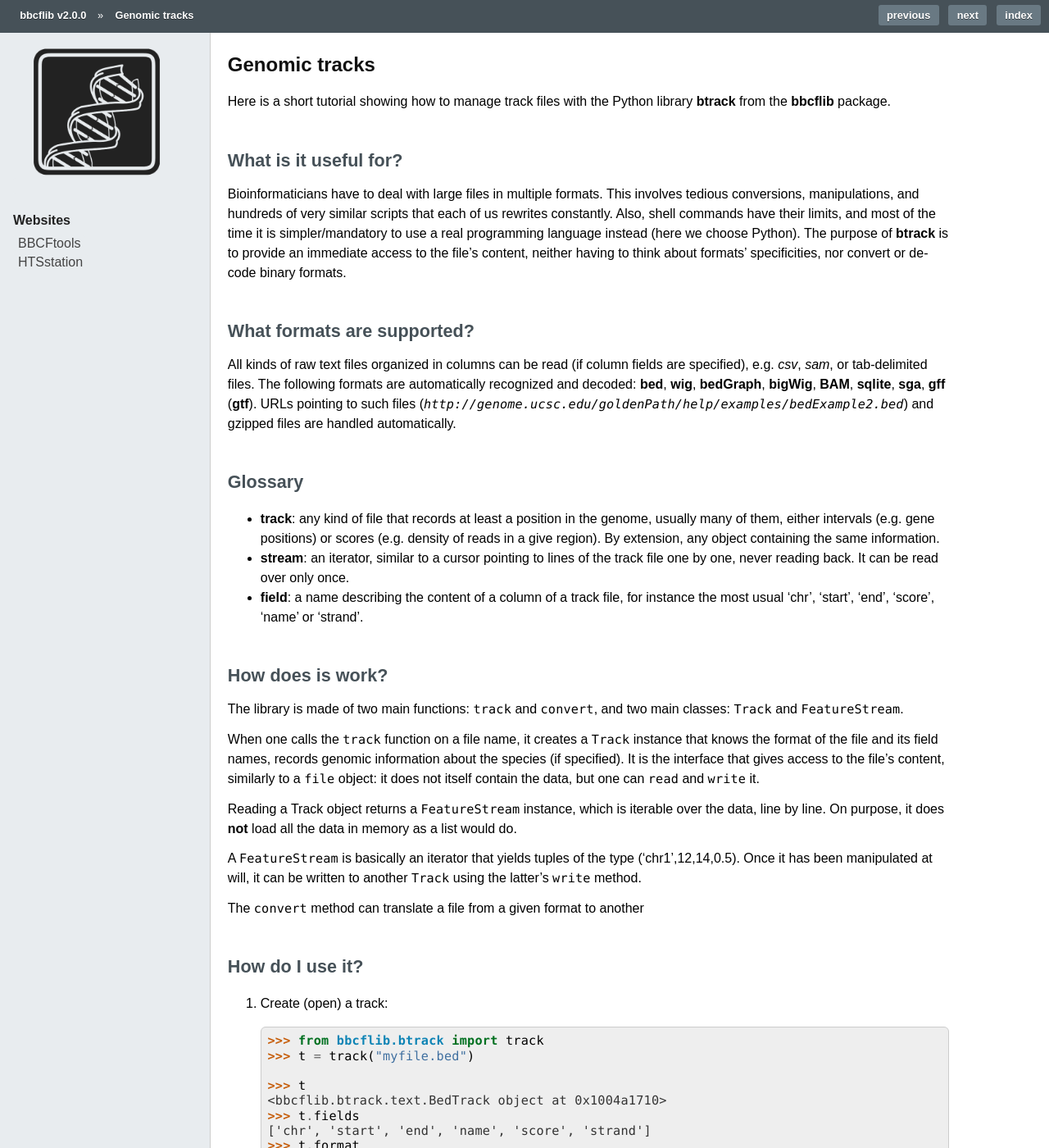
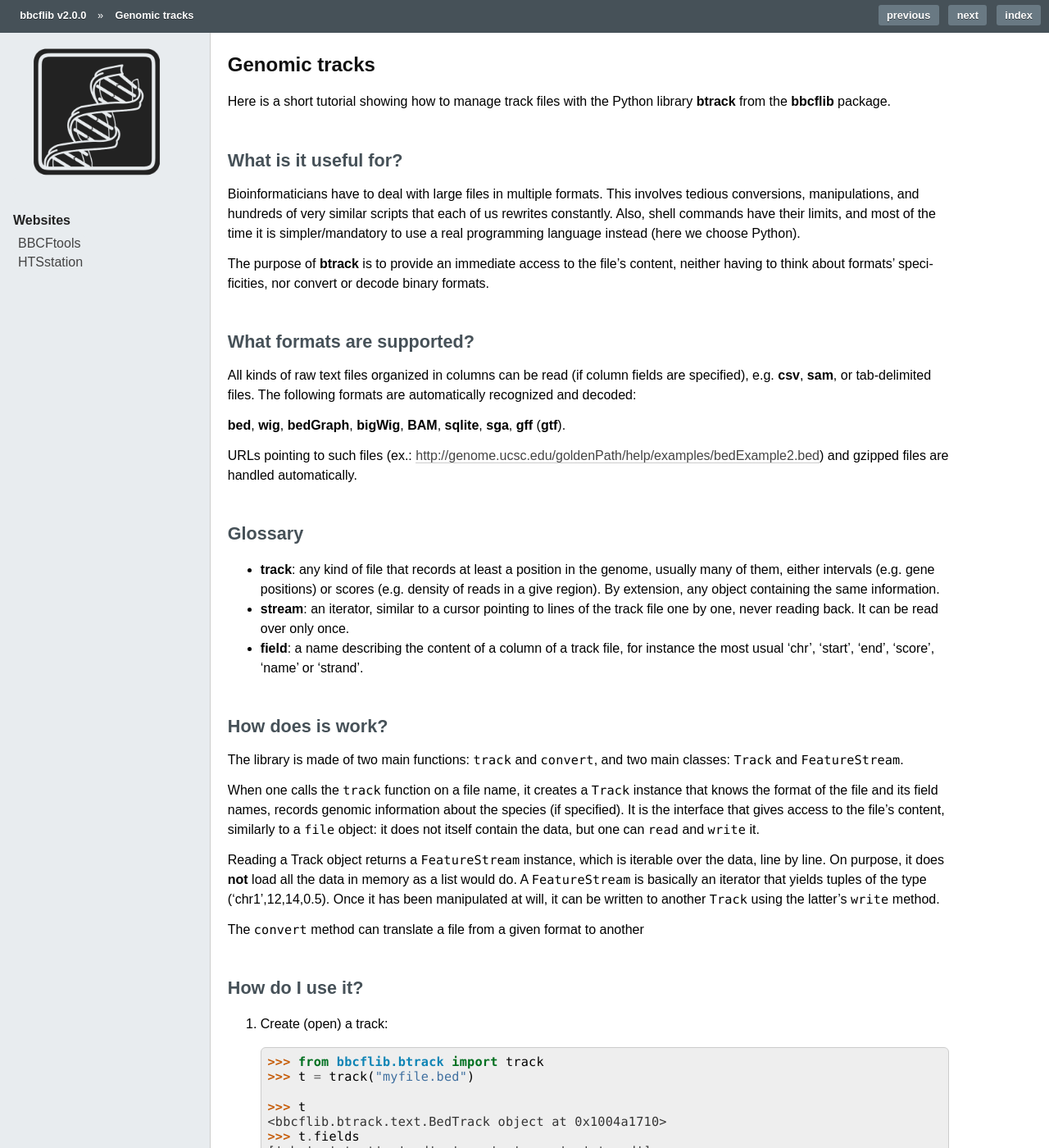
Before and after one commit to bbcf/bbcflib, a Sphinx documentation site: the page built from doc/tutorial_btrack.rst, in a window 1280 px wide and 1400 px high. Shown: the whole window at 82% size. Built offline with Sphinx 7.4.7, drawn with Linux system fonts in a browser that asks for light colours; formulas are drawn with MathJax 3; pages that are not in the unit, such as notebooks, are missing from menus; some of the changed text lies outside the part shown.

```diff
--- a/doc/index.rst
+++ b/doc/index.rst
@@ -20,6 +20,7 @@ Tutorials
    tutorial_rnaseq
    tutorial_snp
    tutorial_btrack
+   tutorial_bFlatMajor
    tutorial_config_files
 
 Methods description
--- a/doc/tutorial_btrack.rst
+++ b/doc/tutorial_btrack.rst
@@ -8,17 +8,23 @@ What is it useful for?
 
 Bioinformaticians have to deal with large files in multiple formats.
 This involves tedious conversions, manipulations, and hundreds of very similar scripts that each of us rewrites constantly.
-Also, shell commands have their limits, and most of the time it is simpler/mandatory to use a real programming language instead (here we choose Python).
-The purpose of **btrack** is to provide an immediate access to the file's content, neither having to think about formats' specificities, nor convert or decode binary formats.
+Also, shell commands have their limits, and most of the time it is simpler/mandatory to use a real programming
+language instead (here we choose Python).
+
+The purpose of **btrack** is to provide an immediate access to the file's content, neither
+having to think about formats' specificities, nor convert or decode binary formats.
 
 What formats are supported?
 ---------------------------
 
-All kinds of raw text files organized in columns can be read (if column fields are specified), e.g. *csv*, *sam*, or tab-delimited files.
+All kinds of raw text files organized in columns can be read (if column fields are specified),
+e.g. **csv**, **sam**, or tab-delimited files.
 The following formats are automatically recognized and decoded:
+
 **bed**, **wig**, **bedGraph**, **bigWig**, **BAM**, **sqlite**, **sga**, **gff** (**gtf**).
-URLs pointing to such files (`http://genome.ucsc.edu/goldenPath/help/examples/bedExample2.bed`) and gzipped files
-are handled automatically.
+
+URLs pointing to such files (ex.: http://genome.ucsc.edu/goldenPath/help/examples/bedExample2.bed)
+and gzipped files are handled automatically.
 
 Glossary
 --------
@@ -32,12 +38,15 @@ How does is work?
 
 The library is made of two main functions: ``track`` and ``convert``, and two main classes: ``Track`` and ``FeatureStream``.
 
-When one calls the ``track`` function on a file name, it creates a ``Track`` instance that knows the format of the file and its field names, records genomic information about the species (if specified). It is the interface that gives access to the file's content, similarly to a ``file`` object: it does not itself contain the data, but one can ``read`` and ``write`` it.
+When one calls the ``track`` function on a file name, it creates a ``Track`` instance that knows
+the format of the file and its field names, records genomic information about the species (if specified).
+It is the interface that gives access to the file's content, similarly to a ``file`` object:
+it does not itself contain the data, but one can ``read`` and ``write`` it.
 
 Reading a Track object returns a ``FeatureStream`` instance, which is iterable over the data, line by line.
-On purpose, it does **not** load all the data in memory as a list would do.
-
-A ``FeatureStream`` is basically an iterator that yields tuples of the type ('chr1',12,14,0.5). Once it has been manipulated at will, it can be written to another ``Track`` using the latter's ``write`` method.
+On purpose, it does **not** load all the data in memory as a list would do. A ``FeatureStream`` is basically
+an iterator that yields tuples of the type ('chr1',12,14,0.5). Once it has been manipulated at will,
+it can be written to another ``Track`` using the latter's ``write`` method.
 
 The ``convert`` method can translate a file from a given format to another
 
@@ -152,7 +161,6 @@ Advanced features
     def generator():
         for x in [10,20,30]:
             yield ('chr1',x,x+5)
-
     s = FeatureStream(generator(), fields=['chr','start','end'])
 
 * Change default data types, etc
```
Also changed, not shown: other parts of doc/tutorial_btrack.rst (+4 -2 lines).
